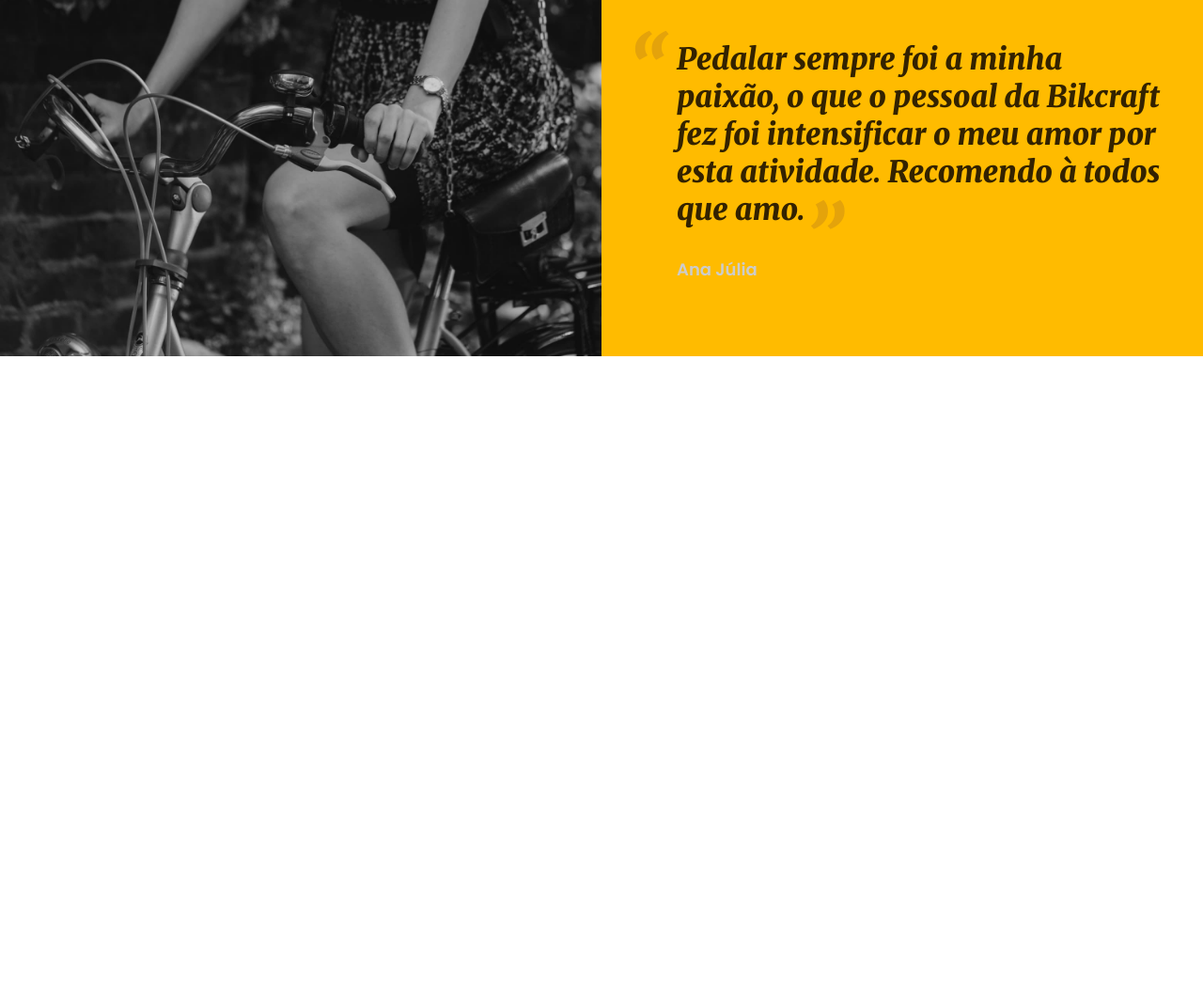
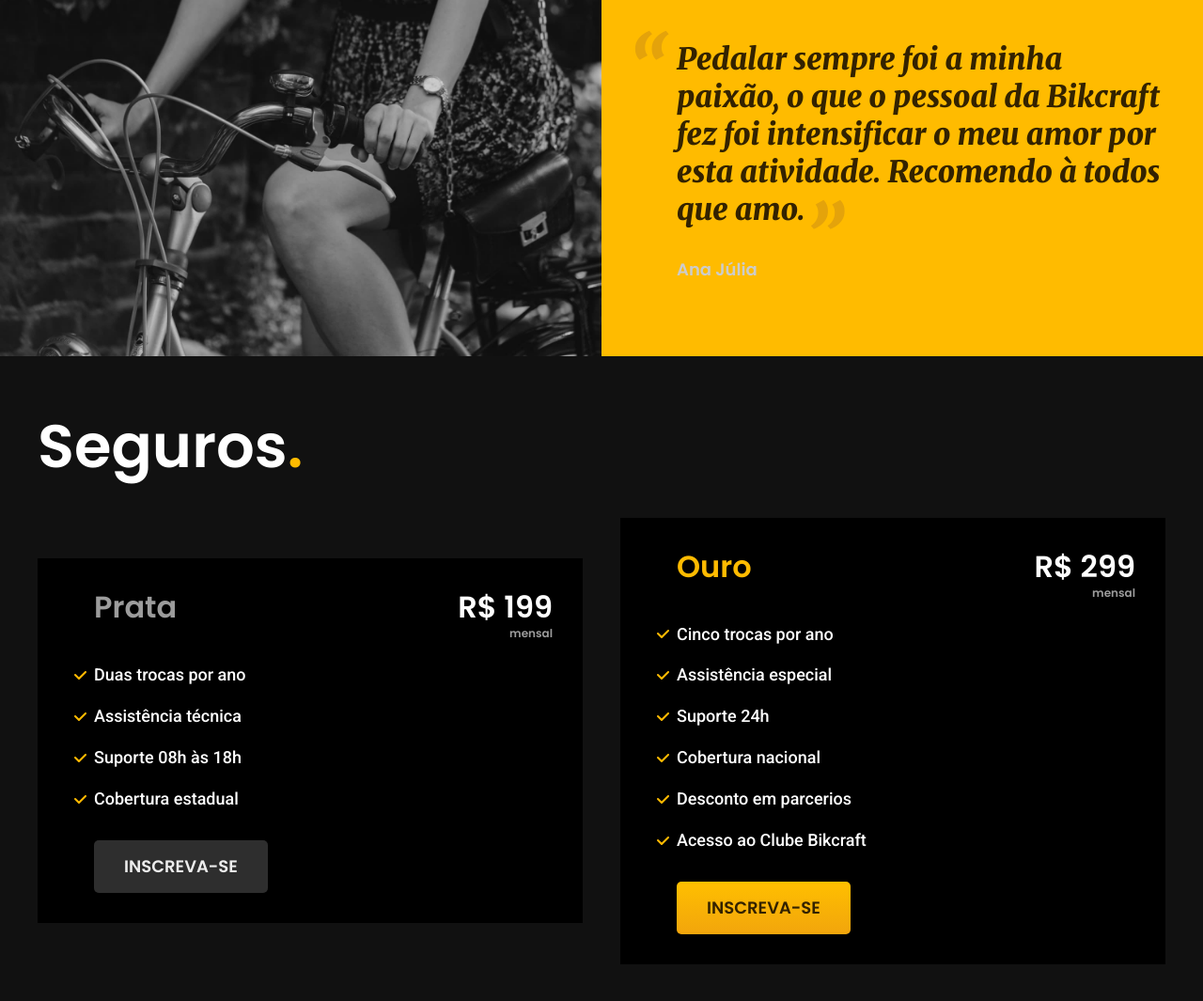
Before and after one commit to glmchalita/Origamid-Bikcraft-Final, a plain HTML site: page index.html in a window 1280 px wide. Shown: the part 3490-4555 px from the top of the page at 94% size. Before the commit the page ends 3869 px from the top, so only its background shows below. Drawn offline with Linux system fonts and the light colour scheme.

Commit message:
Add seguros article

```diff
--- /dev/null
+++ b/css/seguros/seguros.css
@@ -0,0 +1,59 @@
+.seguros-bg {
+  background-color: var(--c11);
+}
+
+.seguros {
+  padding: 60px 0;
+  display: grid;
+  grid-template-columns: 1fr 1fr;
+  gap: 40px;
+  align-items: center;
+}
+.seguros h2 {
+  grid-column: 1 / -1;
+}
+.seguros-item {
+  background-color: var(--c12);
+  padding: 32px 32px 32px 60px;
+  display: grid;
+  grid-template-columns: 1fr auto;
+}
+
+.seguros-item h3 {
+  margin-bottom: 40px;
+}
+.seguros-item span {
+  grid-column: 2;
+  display: block;
+  text-align: right;
+}
+.seguros-item ul {
+  grid-column: 1 / -1;
+  margin-bottom: 32px;
+}
+.seguros-item a {
+  grid-column: 1 / -1;
+}
+.seguros-item li {
+  display: flex;
+  align-items: center;
+  position: relative;
+}
+.seguros-item li + li {
+  margin-top: 20px;
+}
+.seguros-item li::before {
+  content: "";
+  display: inline-block;
+  width: 13px;
+  height: 9px;
+  background-image: url("../../img/icones/lista.svg");
+  position: absolute;
+  left: -21px;
+}
+
+@media (max-width: 800px) {
+  .seguros {
+    grid-template-columns: 1fr;
+  }
+}
--- a/css/style.css
+++ b/css/style.css
@@ -15,3 +15,6 @@
 
 /* Bicicletas */
 @import "./bicicletas/bicicletas-lista.css";
+
+/* Seguros */
+@import "./seguros/seguros.css";
--- a/index.html
+++ b/index.html
@@ -125,6 +125,36 @@
       <span class="font-1-m-b c4">Ana Júlia</span>
     </div>
   </section>
+
+  <article class="seguros-bg">
+    <div class="seguros container">
+      <h2 class="font-1-xxl c0">Seguros<span class="p1">.</span></h2>
+      <div class="seguros-item">
+        <h3 class="font-1-xl c6">Prata</h3>
+        <span class="font-1-xl c0">R$ 199 <span class="font-1-xs c6">mensal</span></span>
+        <ul class="font-2-m c0">
+          <li>Duas trocas por ano</li>
+          <li>Assistência técnica</li>
+          <li>Suporte 08h às 18h</li>
+          <li>Cobertura estadual</li>
+        </ul>
+        <a class="botao secundario" href="./orcamento.html">Inscreva-se</a>
+      </div>
+      <div class="seguros-item">
+        <h3 class="font-1-xl p1">Ouro</h3>
+        <span class="font-1-xl c0">R$ 299 <span class="font-1-xs c6">mensal</span></span>
+        <ul class="font-2-m c0">
+          <li>Cinco trocas por ano</li>
+          <li>Assistência especial</li>
+          <li>Suporte 24h</li>
+          <li>Cobertura nacional</li>
+          <li>Desconto em parcerios</li>
+          <li>Acesso ao Clube Bikcraft</li>
+        </ul>
+        <a class="botao" href="./orcamento.html">Inscreva-se</a>
+      </div>
+    </div>
+  </article>
 </body>
 
 </html>
```
